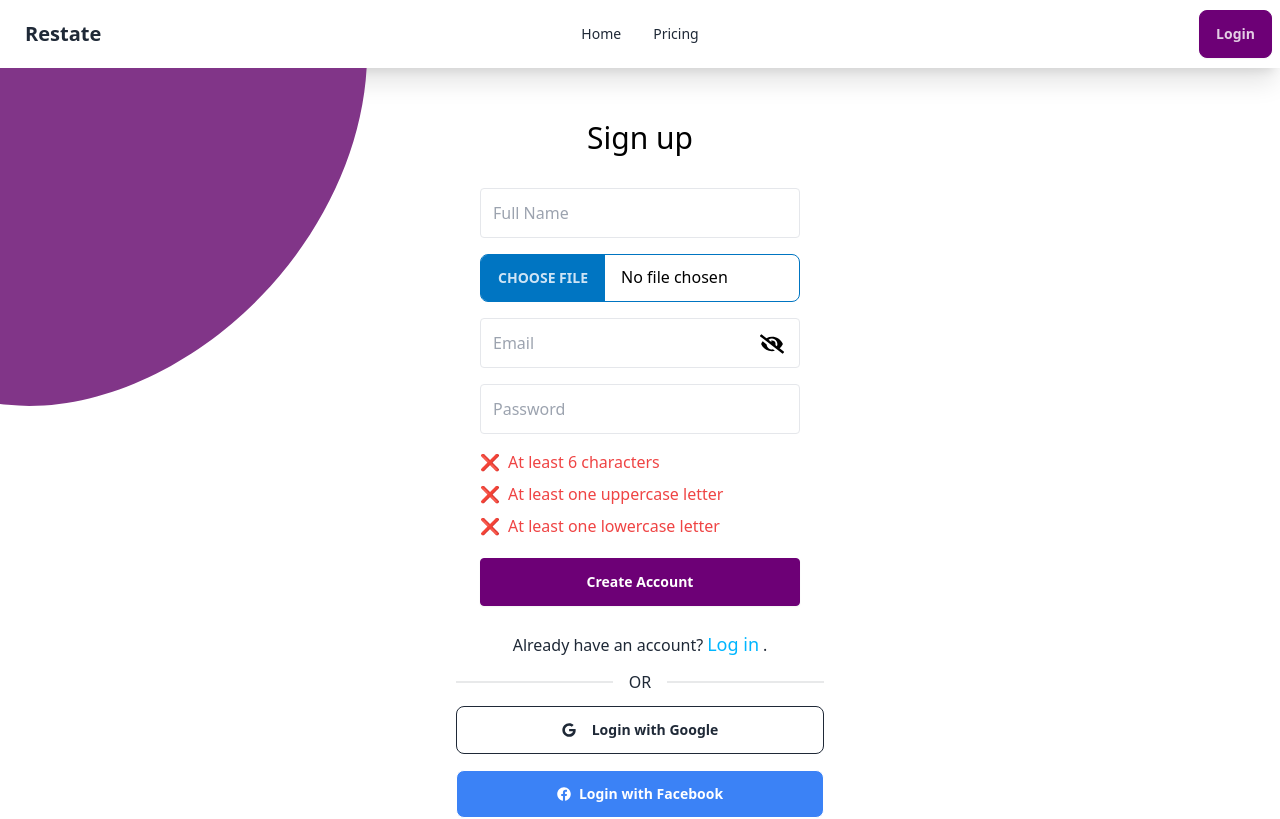
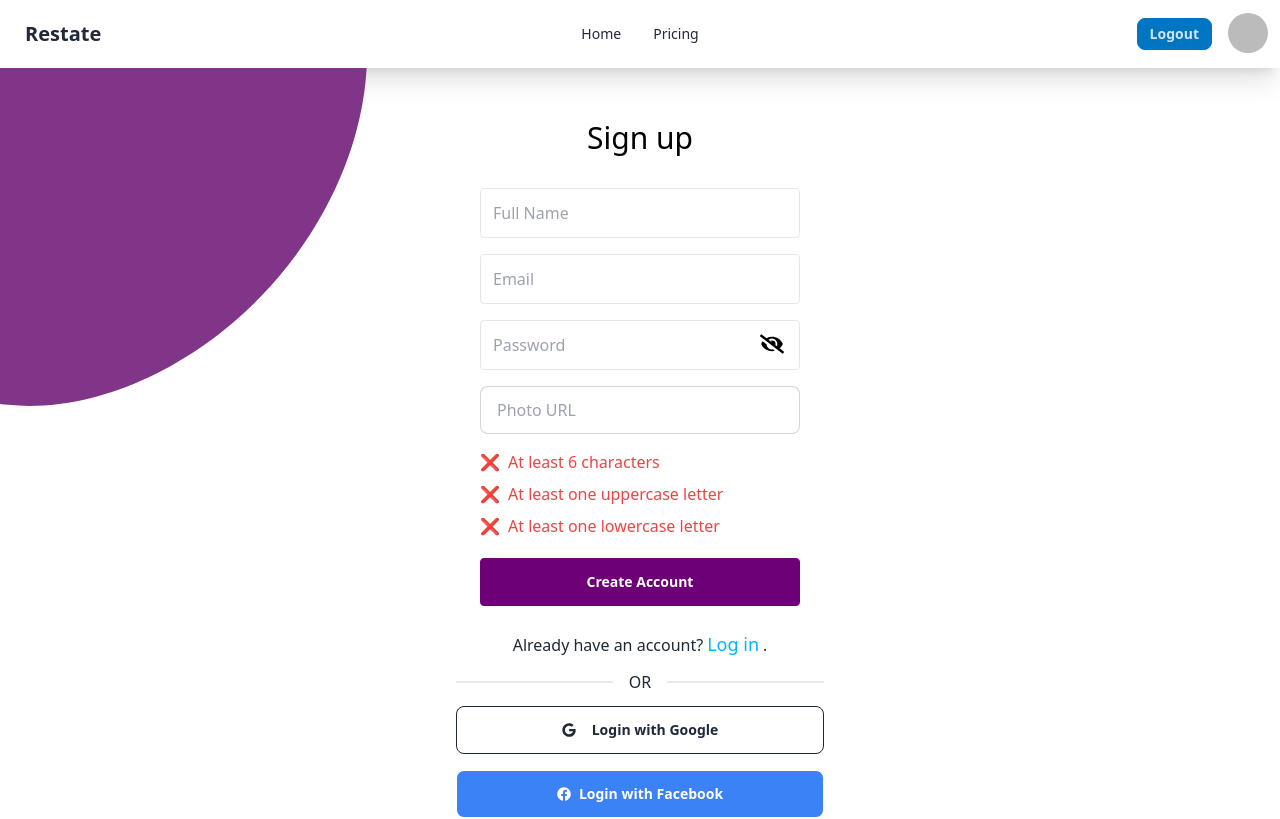
Before and after one commit to misbah-ul-hoq/assignment-nine, a React (Vite) app: page /signup in a window 1280 px wide. Shown: the top 819 px of the page. Built offline with nearby package versions, Linux system fonts and the light colour scheme; no server answers; sample sign-in values are in the browser's storage.

Commit message:
navbar update and login functionality added

```diff
--- a/src/Providers/AuthProvider.jsx
+++ b/src/Providers/AuthProvider.jsx
@@ -2,8 +2,9 @@ import {
   createUserWithEmailAndPassword,
   onAuthStateChanged,
   signInWithEmailAndPassword,
+  signOut,
 } from "firebase/auth";
-import { createContext, useState } from "react";
+import { createContext, useEffect, useState } from "react";
 import auth from "../firebase.config";
 
 export const AuthContext = createContext(null);
@@ -17,21 +18,25 @@ const AuthProvider = ({ children }) => {
   };
 
   const logInWithEmailAndPassword = (email, password) => {
-    return signInWithEmailAndPassword(email, password);
+    return signInWithEmailAndPassword(auth, email, password);
   };
 
-  onAuthStateChanged(auth, (user) => {
-    if (user) {
+  const logOut = () => {
+    return signOut(auth);
+  };
+
+  useEffect(() => {
+    const unSubscribe = onAuthStateChanged(auth, (user) => {
       setUser(user);
-    } else {
-      setUser(null);
-    }
-  });
+    });
+    return () => unSubscribe();
+  }, []);
 
   const value = {
     user,
     signUpWithEmailAndPassword,
     logInWithEmailAndPassword,
+    logOut,
   };
   return <AuthContext.Provider value={value}>{children}</AuthContext.Provider>;
 };
--- a/src/components/NavBar.jsx
+++ b/src/components/NavBar.jsx
@@ -3,7 +3,7 @@ import { Link, NavLink } from "react-router-dom";
 import { AuthContext } from "../Providers/AuthProvider";
 
 const NavBar = () => {
-  const { user } = useContext(AuthContext);
+  const { user, logOut } = useContext(AuthContext);
   console.log(user);
   const navLinks = (
     <>
@@ -52,9 +52,47 @@ const NavBar = () => {
       </div>
 
       <div className="navbar-end">
-        <Link to="/login" className="btn btn-primary">
-          Login
-        </Link>
+        {!user && (
+          <Link to="/login" className="btn btn-primary">
+            Login
+          </Link>
+        )}
+        {user && (
+          <button
+            className="btn btn-sm btn-secondary mr-3"
+            onClick={() => {
+              logOut();
+            }}
+          >
+            Logout
+          </button>
+        )}
+        {user && (
+          <div
+            className="tooltip tooltip-bottom"
+            data-tip={user.displayName ? user.displayName : "No name"}
+          >
+            <div
+              tabIndex={0}
+              role="button"
+              className="btn btn-ghost btn-circle avatar"
+            >
+              <div className="w-10 rounded-full">
+                {/* <img
+                  alt="Tailwind CSS Navbar component"
+                  src="https://img.daisyui.com/images/stock/photo-1534528741775-53994a69daeb.jpg"
+                /> */}
+                <img
+                  src={
+                    user.photoURL
+                      ? user.photoURL
+                      : "https://encrypted-tbn0.gstatic.com/images?q=tbn:ANd9GcRJgr3kFiNpz9uC3ebTkbozqIiPer2AD3AGZw&s"
+                  }
+                />
+              </div>
+            </div>
+          </div>
+        )}
       </div>
     </div>
   );
--- a/src/firebase.config.js
+++ b/src/firebase.config.js
@@ -1,7 +1,7 @@
 // Import the functions you need from the SDKs you need
 import { initializeApp } from "firebase/app";
 import { getAuth } from "firebase/auth";
-// import { getStorage } from "firebase/storage";
+// import firebase from "firebase/compat/app";
 // TODO: Add SDKs for Firebase products that you want to use
 // https://firebase.google.com/docs/web/setup#available-libraries
 
@@ -19,5 +19,5 @@ const firebaseConfig = {
 const app = initializeApp(firebaseConfig);
 
 const auth = getAuth(app);
-// export const storage = getStorage(app);
+// export const db = firebase.firestore();
 export default auth;
--- a/src/layout.jsx
+++ b/src/layout.jsx
@@ -3,11 +3,11 @@ import NavBar from "./components/NavBar";
 import Footer from "./components/Footer";
 const Layout = () => {
   return (
-    <>
+    <div className="overflow-hidden">
       <NavBar></NavBar>
       <Outlet></Outlet>
       <Footer></Footer>
-    </>
+    </div>
   );
 };
 
--- a/src/pages/Login.jsx
+++ b/src/pages/Login.jsx
@@ -1,11 +1,32 @@
-import { useState } from "react";
+import { useContext, useState } from "react";
 import { FaEye, FaEyeSlash, FaFacebook, FaGoogle } from "react-icons/fa";
-import { Link } from "react-router-dom";
+import { Link, useNavigate } from "react-router-dom";
 import useDocumentTitle from "../hooks/useDocumentTitle";
+import { AuthContext } from "../Providers/AuthProvider";
 
 const Login = () => {
   useDocumentTitle("LogIn");
   const [passwordVisible, setPasswordVisible] = useState(false);
+
+  const { logInWithEmailAndPassword } = useContext(AuthContext);
+
+  const navigate = useNavigate();
+
+  const [errorMessage, setErrorMessage] = useState("");
+
+  const handleLogin = (e) => {
+    e.preventDefault();
+    const form = new FormData(e.target);
+    const email = form.get("email");
+    const password = form.get("password");
+    logInWithEmailAndPassword(email, password)
+      .then(() => {
+        navigate(navigate.location ? navigate.location : "/");
+      })
+      .catch((error) => {
+        setErrorMessage(error.message);
+      });
+  };
 
   const togglePasswordVisibility = () => {
     setPasswordVisible(!passwordVisible);
@@ -14,7 +35,7 @@ const Login = () => {
     <div className="flex justify-center items-center py-8 bg-[url('/blob.svg')] bg-no-repeat bg-cover">
       <div className="w-full max-w-md px-8 space-y-4 rounded-lg">
         <h2 className="text-2xl font-bold text-center">Login</h2>
-        <form className="space-y-4">
+        <form className="space-y-4" onSubmit={handleLogin}>
           <div>
             <label className="block text-sm font-medium text-gray-700">
               Email
@@ -23,6 +44,7 @@ const Login = () => {
               type="email"
               className="input input-bordered w-full"
               placeholder="Enter your email"
+              name="email"
               required
             />
           </div>
@@ -34,6 +56,7 @@ const Login = () => {
               type={passwordVisible ? "text" : "password"}
               className="input input-bordered w-full"
               placeholder="Enter your password"
+              name="password"
               required
             />
             <button
@@ -43,6 +66,7 @@ const Login = () => {
             >
               {passwordVisible ? <FaEyeSlash /> : <FaEye />}
             </button>
+            {errorMessage && <p className="text-error">{errorMessage}</p>}
           </div>
           <button type="submit" className="btn btn-primary w-full">
             Login
--- a/src/pages/PrivateRoute.jsx
+++ b/src/pages/PrivateRoute.jsx
@@ -1,14 +1,15 @@
 import { useContext } from "react";
 import { AuthContext } from "../Providers/AuthProvider";
-import { Navigate } from "react-router-dom";
+import { Navigate, useLocation } from "react-router-dom";
 
 // eslint-disable-next-line react/prop-types
 const PrivateRoute = ({ children }) => {
   const { user } = useContext(AuthContext);
+  const location = useLocation();
   if (user) {
     return children;
   }
-  return <Navigate to="/login" />;
+  return <Navigate state={location.pathname} to="/login" />;
 };
 
 export default PrivateRoute;
--- a/src/pages/Signup.jsx
+++ b/src/pages/Signup.jsx
@@ -32,6 +32,7 @@ const Signup = () => {
     const name = form.get("fullname");
     const email = form.get("email");
     const password = form.get("password");
+    const photoURL = form.get("photoURL");
     // const imageRef = ref(storage, `users/${imageUpload.name}`);
     // uploadBytes(imageRef, imageUpload).then((what) => {
     //   console.log(what);
@@ -52,10 +53,15 @@ const Signup = () => {
       setErrorMessage("Please provide a lowercase letter");
       return;
     }
-    signUpWithEmailAndPassword(email, password).then((userCredential) => {
-      userCredential.user.displayName = name;
-      console.log(userCredential.user);
-    });
+    signUpWithEmailAndPassword(email, password)
+      .then((userCredential) => {
+        userCredential.user.displayName = name;
+        userCredential.user.photoURL = photoURL;
+        console.log(userCredential.user);
+      })
+      .catch((error) => {
+        setErrorMessage(error.message);
+      });
   };
 
   useDocumentTitle("SignUp");
@@ -73,14 +79,14 @@ const Signup = () => {
               required
             />
 
-            <input
+            {/* <input
               type="file"
               className="file-input mb-4 file-input-bordered file-input-secondary w-full max-w-xs"
-              // onChange={(event) => {
-              //   setImageUpload(event.target.files[0]);
-              // }}
+              onChange={(event) => {
+                setImageUpload(event.target.files[0]);
+              }}
               required
-            />
+            /> */}
             <input
               type="email"
               className="block border border-grey-light w-full p-3 rounded mb-4"
@@ -95,6 +101,13 @@ const Signup = () => {
               name="password"
               placeholder="Password"
               required
+            />
+
+            <input
+              type="text"
+              placeholder="Photo URL"
+              className="input input-bordered w-full max-w-xs mb-4"
+              name="photoURL"
             />
             <span
               className="absolute top-[224px] right-8 text-2xl p-2"
```
